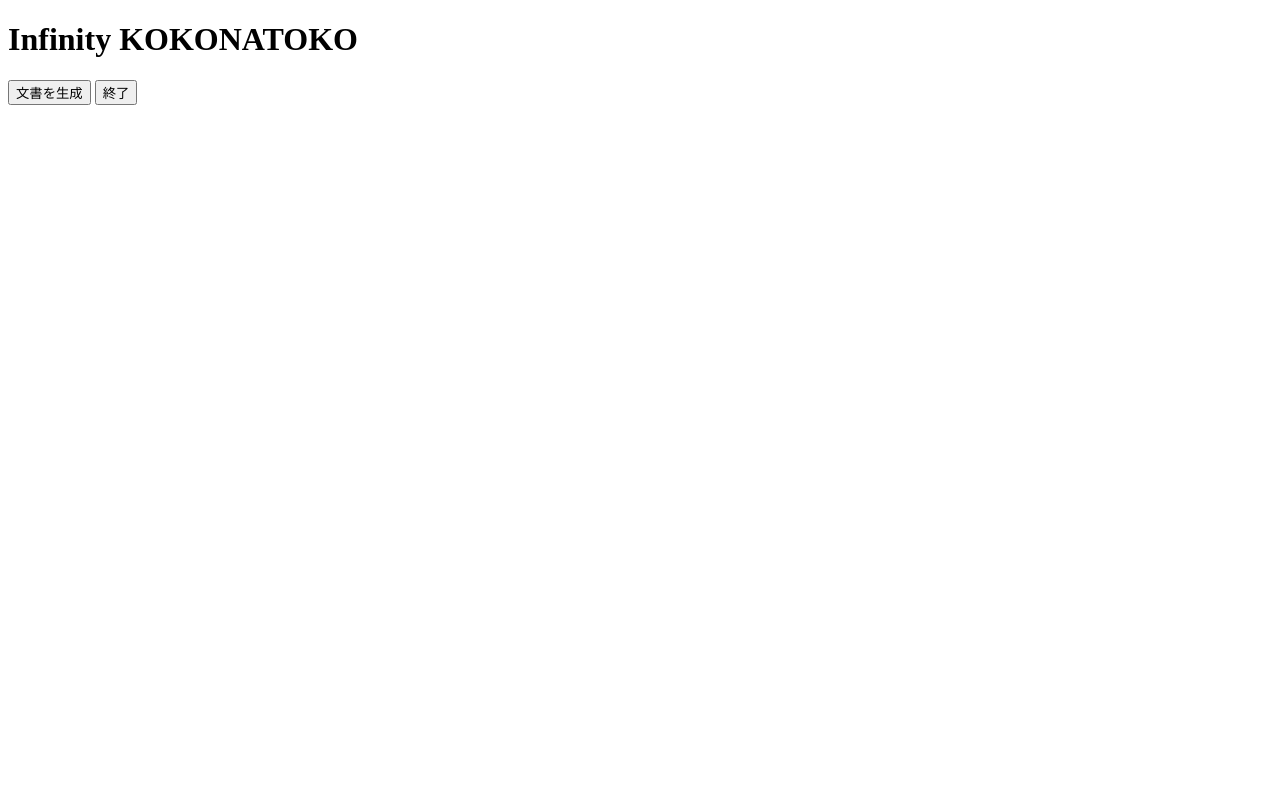
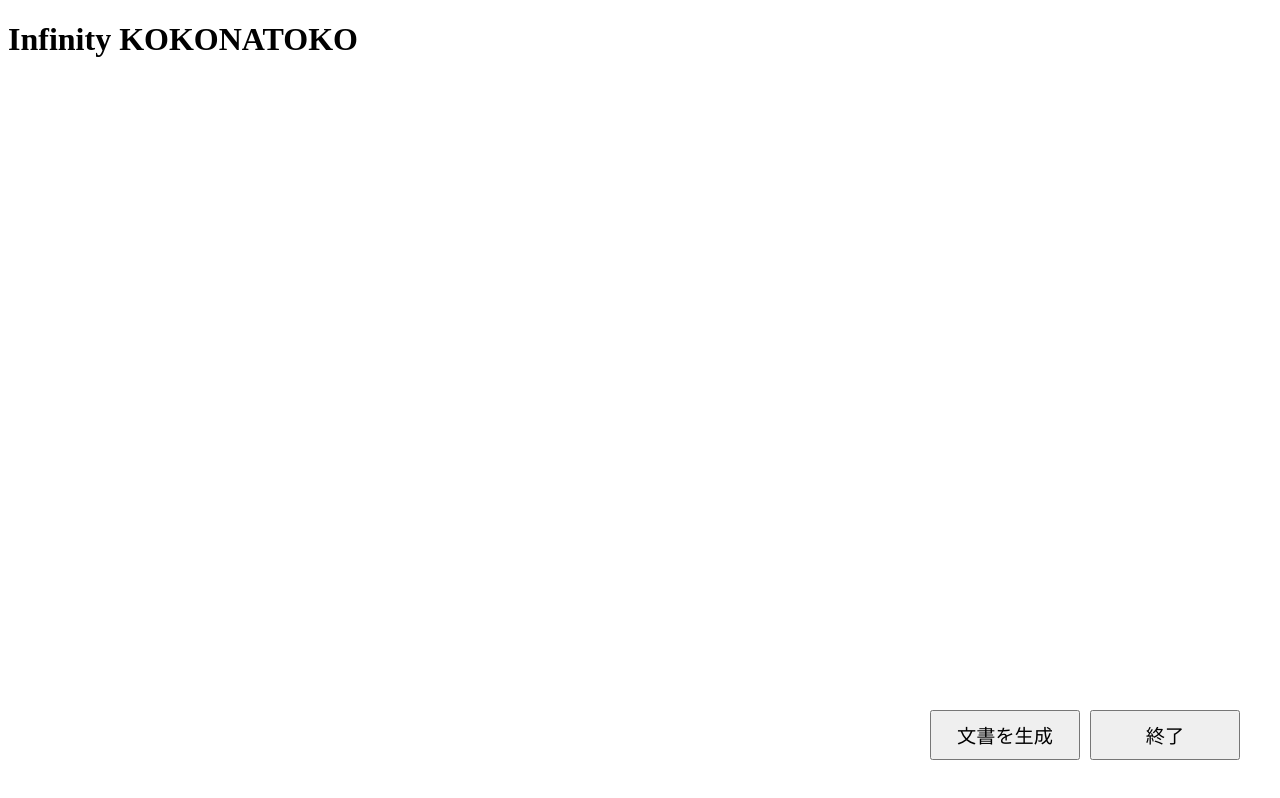
Before and after one commit to OgiwaraSota/infinity_kokonatoko, a plain HTML site: page index.html in a window 1280 px wide. Drawn offline with Linux system fonts and the light colour scheme.

Commit message:
Update style.css

```diff
--- a/style.css
+++ b/style.css
@@ -2,7 +2,15 @@
     font-size: 20px;
 }
 
-  #generate {
+#btn_container {
+  position: fixed;
+  bottom: 20px;
+  right: 20px;
+  width: 320px;
+  height: 100px;
+}
+
+.generate {
   position: absolute;
   bottom: 20px;
   right: 180px;
@@ -11,7 +19,7 @@
   font-size: 1.2em;
 }
 
-  #stop {
+.stop {
   position: absolute;
   bottom: 20px;
   right: 20px;
```
Lines whose indentation alone changed are shown as unchanged.
